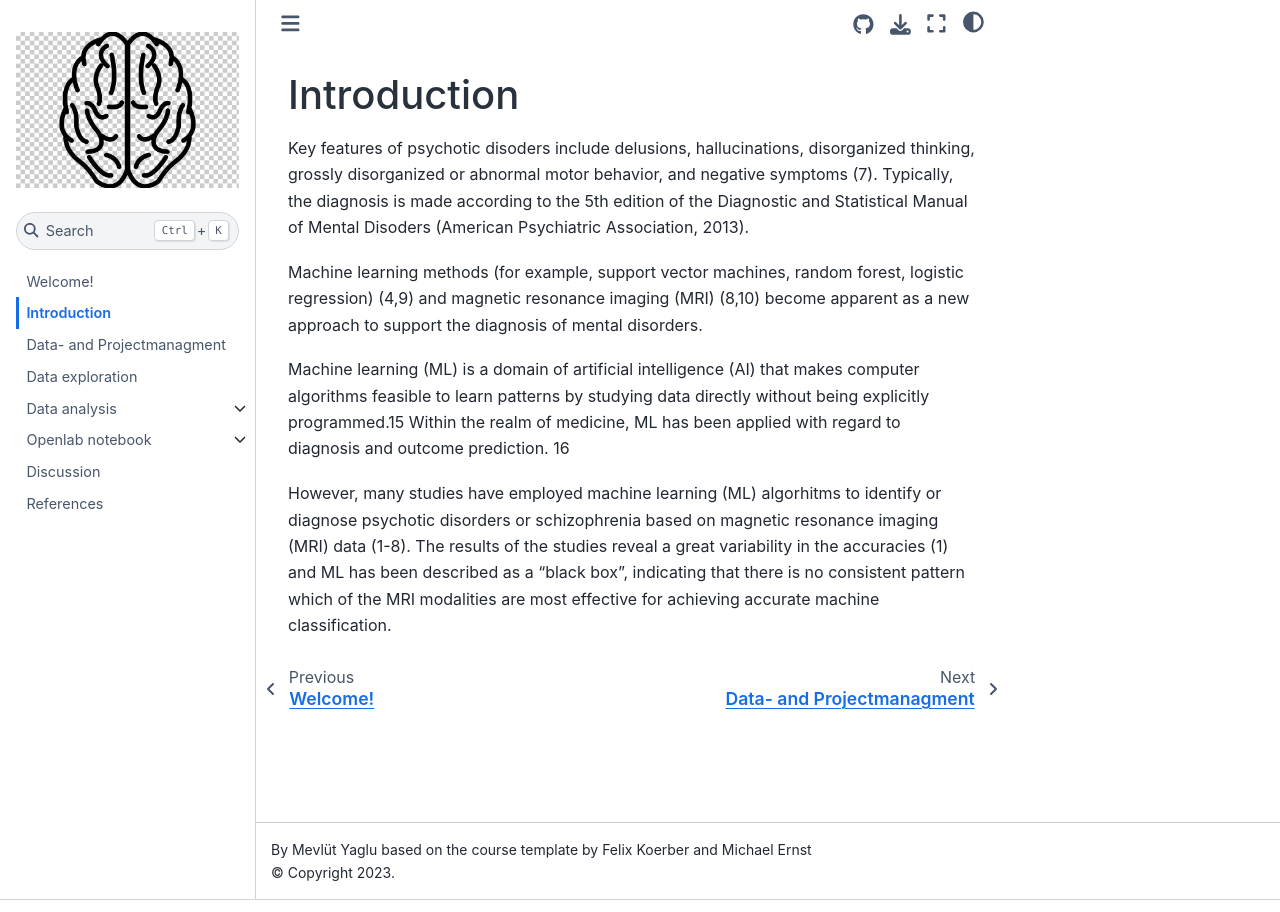
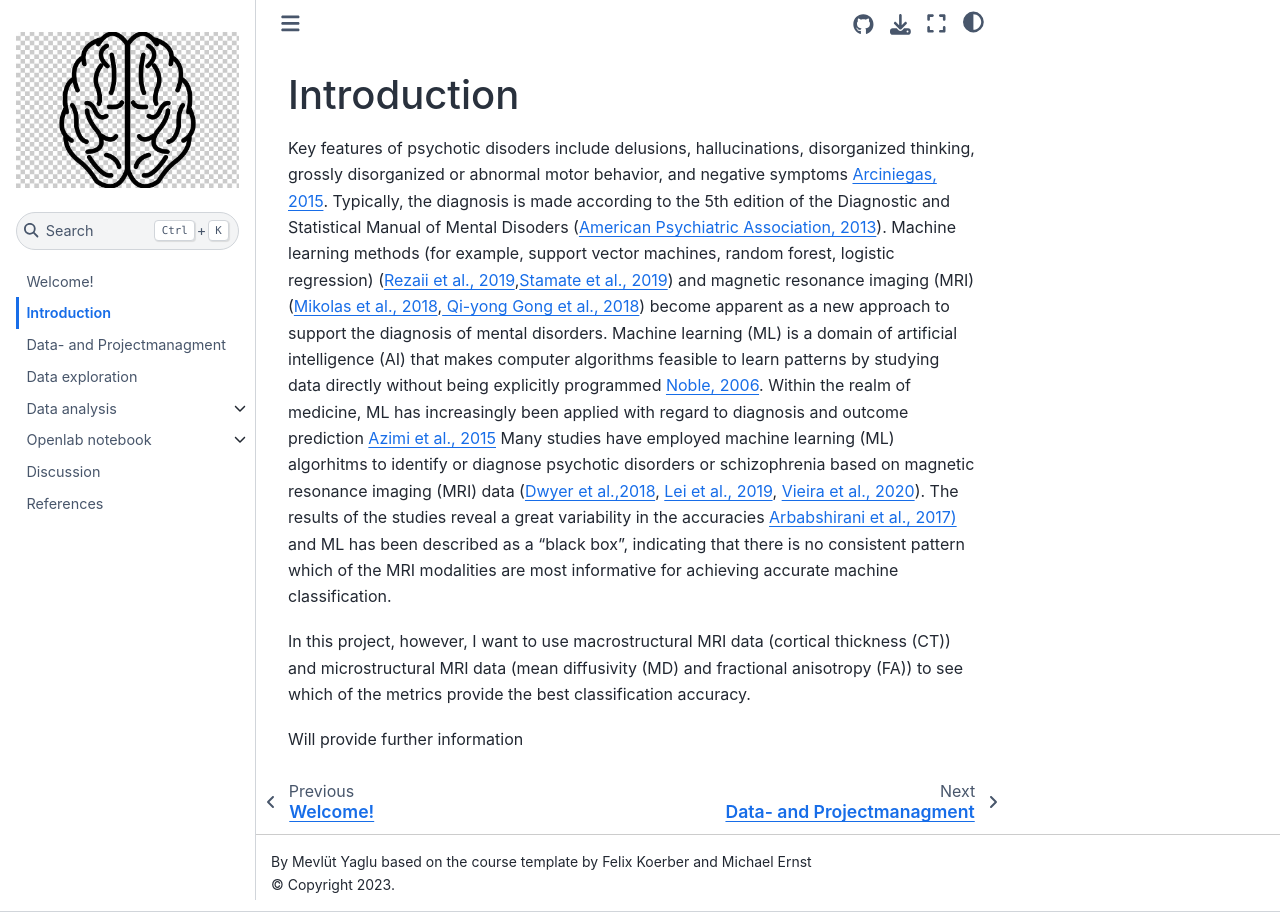
Before and after one commit to mello-y/MSc5_research_project, a Jupyter Book: the page built from content/general_information/TheoreticalBackground.md, in a window 1280 px wide. Built offline with Jupyter Book 1.0.4 settings and Sphinx 7.4.7 and the Sphinx Book theme 1.1.4, drawn with Linux system fonts in a browser that asks for light colours.

Commit message:
added literature

```diff
--- a/content/general_information/TheoreticalBackground.md
+++ b/content/general_information/TheoreticalBackground.md
@@ -1,9 +1,10 @@
 ## Introduction
 
-Key features of psychotic disoders include delusions, hallucinations, disorganized thinking, grossly disorganized or abnormal motor behavior, and negative symptoms (7). Typically, the diagnosis is made according to the 5th edition of the Diagnostic and Statistical Manual of Mental Disoders (American Psychiatric Association, 2013).
+Key features of psychotic disoders include delusions, hallucinations, disorganized thinking, grossly disorganized or abnormal motor behavior, and negative symptoms [Arciniegas, 2015](https://www.ncbi.nlm.nih.gov/pmc/articles/PMC4455840/). Typically, the diagnosis is made according to the 5th edition of the Diagnostic and Statistical Manual of Mental Disoders ([American Psychiatric Association, 2013](https://psycnet.apa.org/record/2013-14907-000)).
+Machine learning methods (for example, support vector machines, random forest, logistic regression) ([Rezaii et al., 2019](https://www.nature.com/articles/s41537-019-0077-9),[Stamate et al., 2019](https://www.sciencedirect.com/science/article/pii/S0920996419301616?casa_token=NlqxH4KA11oAAAAA:uShKU5O6khxfPODAPxLEz5kbgw-LNeDWCZye1kc8Qvcih7ymMgDBbsGWKVV4CSh0UhoeUztT0w)) and magnetic resonance imaging (MRI) ([Mikolas et al., 2018](https://link.springer.com/article/10.1186/s12888-018-1678-y),[ Qi-yong Gong et al., 2018](https://academic.oup.com/schizophreniabulletin/article/46/1/17/5365736?login=false)) become apparent as a new approach to support the diagnosis of mental disorders. Machine learning (ML) is a domain of artificial intelligence (AI) that makes computer algorithms feasible to learn patterns by studying data directly without being explicitly programmed [Noble, 2006](https://www.nature.com/articles/nbt1206-1565). Within the realm of medicine, ML has increasingly been applied with regard to diagnosis and outcome prediction [Azimi et al., 2015](https://pubmed.ncbi.nlm.nih.gov/24987050/.)
+Many studies have employed machine learning (ML) algorhitms to identify or diagnose psychotic disorders or schizophrenia based on magnetic resonance imaging (MRI) data ([Dwyer et al.,2018](https://academic.oup.com/schizophreniabulletin/article/44/5/1060/4911426), [Lei et al., 2019](https://cris.maastrichtuniversity.nl/en/publications/detecting-schizophrenia-at-the-level-of-the-individual-relative-d), [Vieira et al., 2020](https://www.ncbi.nlm.nih.gov/pmc/articles/PMC6942152/)). The results of the studies reveal a great variability in the accuracies [Arbabshirani et al., 2017)](https://www.sciencedirect.com/science/article/abs/pii/S105381191600210X) and ML has been described as a "black box", indicating that there is no consistent pattern which of the MRI modalities are most informative for achieving accurate machine classification.
 
-Machine learning methods (for example, support vector machines, random forest, logistic regression) (4,9) and magnetic resonance imaging (MRI) (8,10) become apparent as a new  approach to support the diagnosis of mental disorders.
 
-Machine learning (ML) is a domain of artificial intelligence (AI) that makes computer algorithms feasible to learn patterns by studying data directly without being explicitly programmed.15 Within the realm of medicine, ML has been applied with regard to diagnosis and outcome prediction. 16
+In this project, however, I want to use macrostructural MRI data (cortical thickness (CT)) and microstructural MRI data (mean diffusivity (MD) and fractional anisotropy (FA)) to see which of the metrics provide the best classification accuracy.
 
-However, many studies have employed machine learning (ML) algorhitms to identify or diagnose psychotic disorders or schizophrenia based on magnetic resonance imaging (MRI) data (1-8). The results of the studies reveal a great variability in the accuracies (1) and ML has been described as a "black box", indicating that there is no consistent pattern which of the MRI modalities are most effective for achieving accurate machine classification.
+Will provide further information
```
